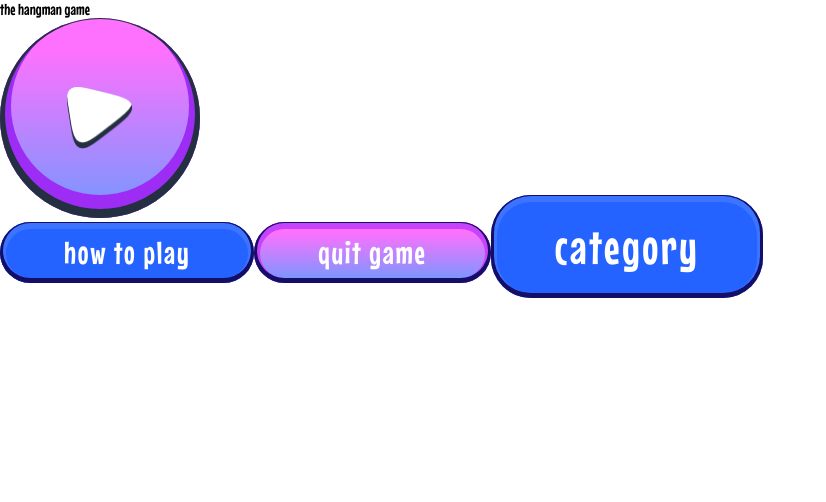
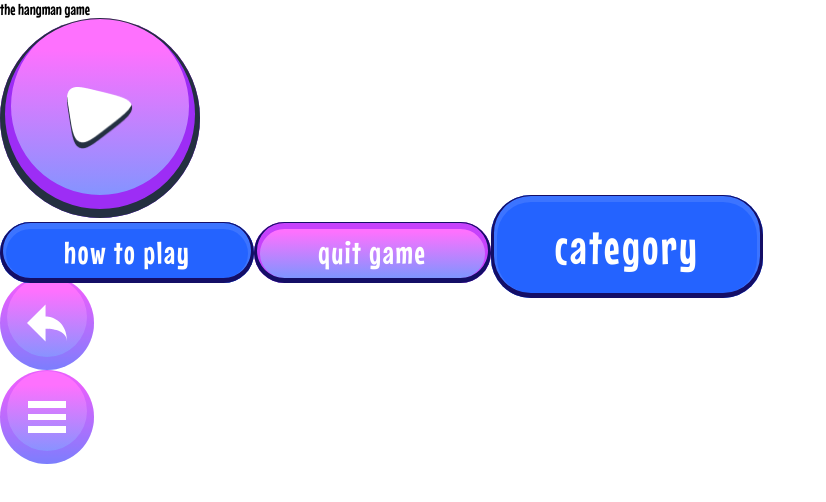
Before and after one commit to dan-nitu/hangman-game, a Vue app: page / in a window 1280 px wide. Shown: the top 502 px of the page, without its empty margins (0-826 px from the left). Built offline with nearby package versions, Linux system fonts and the light colour scheme.

Commit message:
back and menu buttons + variant prop validation

```diff
--- a/src/assets/scss/components/_button.scss
+++ b/src/assets/scss/components/_button.scss
@@ -77,4 +77,54 @@
       background: $blue-500;
     }
   }
+
+  &.back,
+  &.menu {
+    display: flex;
+    justify-content: center;
+    align-items: center;
+
+    width: 40px;
+    aspect-ratio: 1/1;
+
+    @media (min-width: $breakpoint-tablet) {
+      width: 64px;
+    }
+    @media (min-width: $breakpoint-desktop) {
+      width: 94px;
+    }
+
+    background: $gradient-3;
+    box-shadow: inset 0px -6px 0px 7px rgba(157, 45, 245, 0.25);
+    border-radius: $radius-full;
+
+    &:hover {
+      background: $gradient-4;
+    }
+  }
+
+  &.back {
+    img {
+      height: 16px;
+
+      @media (min-width: $breakpoint-tablet) {
+        height: 26px;
+      }
+      @media (min-width: $breakpoint-desktop) {
+        height: 38px;
+      }
+    }
+  }
+  &.menu {
+    img {
+      height: 14px;
+
+      @media (min-width: $breakpoint-tablet) {
+        height: 22px;
+      }
+      @media (min-width: $breakpoint-desktop) {
+        height: 32px;
+      }
+    }
+  }
 }
--- a/src/components/Button.vue
+++ b/src/components/Button.vue
@@ -9,7 +9,9 @@ const props = defineProps({
   },
   variant: {
     type: String,
-    default: 'primary', // primary secondary play
+    default: 'primary',
+    validator: (value) =>
+      ['primary', 'secondary', 'play', 'category', 'back', 'menu'].includes(value),
   },
 })
 
@@ -21,6 +23,16 @@ const link = computed(() => {
 <template>
   <RouterLink :to="link" :class="['button', props.variant]">
     <img v-if="props.variant === 'play'" src="../assets/images/icon-play.png" alt="play-button" />
+    <img
+      v-else-if="props.variant === 'back'"
+      src="../assets/images/icon-back.svg"
+      alt="back-button"
+    />
+    <img
+      v-else-if="props.variant === 'menu'"
+      src="../assets/images/icon-menu.svg"
+      alt="back-button"
+    />
     <slot v-else />
   </RouterLink>
 </template>
--- a/src/views/HomeView.vue
+++ b/src/views/HomeView.vue
@@ -9,4 +9,6 @@ import Button from '@/components/Button.vue'
   <Button variant="primary" to="#">how to play</Button>
   <Button variant="secondary" to="#">quit game</Button>
   <Button variant="category" to="#">category</Button>
+  <Button variant="back" to="#">category</Button>
+  <Button variant="menu" to="#">category</Button>
 </template>
```
